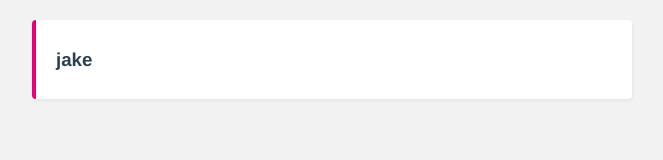
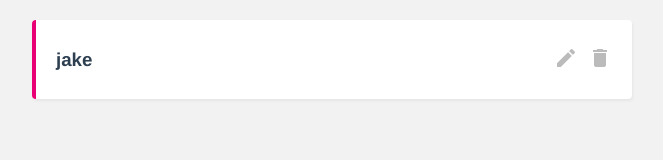
Before and after one commit to NeginSal/Vue-CRUD, a Vue app: page / in a window 1280 px wide. Shown: the top 160 px of the page, without its empty margins (308-971 px from the left). Built offline with nearby package versions, Linux system fonts and the light colour scheme; data requests are answered from the project's data file.

Commit message:
delete user

```diff
--- a/src/components/SingleUser.vue
+++ b/src/components/SingleUser.vue
@@ -1,9 +1,14 @@
 <template>
   <div class="users">
     <div class="actions">
-      <h3 @click="showDetails=!showDetails">{{ user.username }}</h3>
+      <h3 @click="showDetails = !showDetails">{{ user.username }}</h3>
+      <div class="icons">
+        <span class="material-icons">edit</span>
+
+        <span @click="deleteUser" class="material-icons">delete</span>
+      </div>
     </div>
-    <div v-if="showDetails" >
+    <div v-if="showDetails">
       <p>{{ user.email }}</p>
       <p>{{ user.bio }}</p>
     </div>
@@ -12,13 +17,20 @@
 
 <script>
 export default {
+  props: ["user"],
   data() {
     return {
       showDetails: false,
+      uri:'http://localhost:3000/users'+this.user.id
     };
   },
-  props: ["user"],
-
+  methods: {
+    deleteUser() {
+      fetch(this.uri,{methods:'DELETE'})
+      .then(()=>this.$emit('delete',this.project.id))
+      .catch(err=>console.log(err))
+    },
+  },
 };
 </script>
 
@@ -35,4 +47,18 @@ export default {
 h3 {
   cursor: pointer;
 }
+.actions {
+  display: flex;
+  justify-content: space-between;
+  align-items: center;
+}
+.material-icons {
+  font-size: 24px;
+  margin-left: 10px;
+  color: #bbb;
+  cursor: pointer;
+}
+.material-icons:hover {
+  color: #777;
+}
 </style>
--- a/src/views/Home.vue
+++ b/src/views/Home.vue
@@ -2,7 +2,7 @@
   <div class="home">
     <div v-if="users.length">
       <div v-for="user in users" :key="user.token">
-        <SingleUser :user="user"/>
+        <SingleUser :user="user" @delete="handleDelete" />
       </div>
     </div>
   </div>
@@ -26,5 +26,12 @@ export default {
       .then((data) => (this.users = data))
       .catch((err) => console.log(err.message));
   },
+  methods: {
+    handleDelete() {
+      this.users = this.users.filter((user) => {
+        return project.id !== id;
+      });
+    },
+  },
 };
 </script>
```
